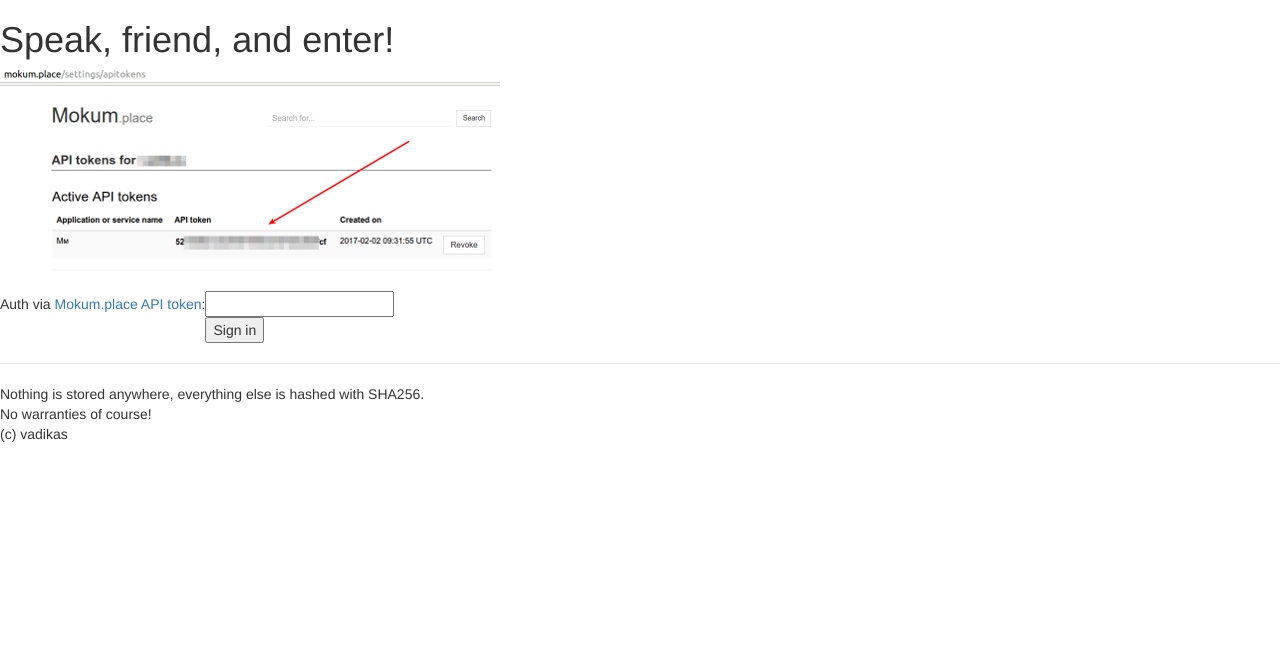
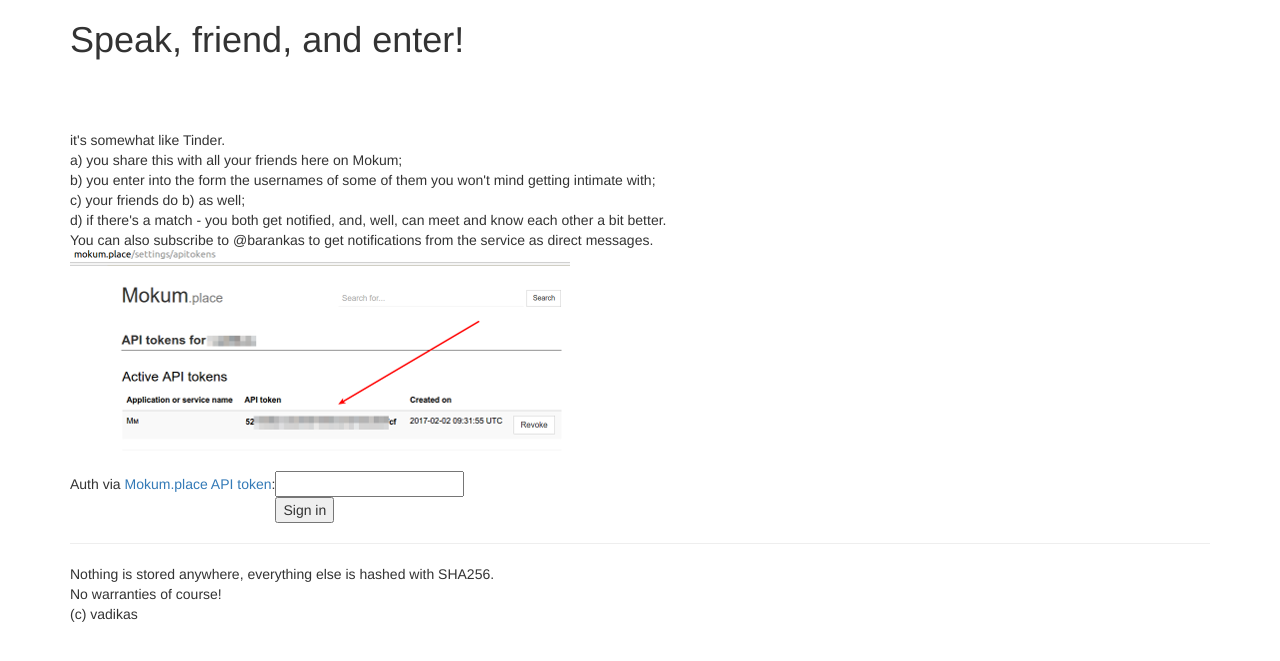
Before and after one commit to vadika/movdut, a Flask app: page / in a window 1280 px wide. Shown: the top 661 px of the page. Run offline with Flask 2, Linux system fonts and the light colour scheme; parts of the project's set-up code (start-up, migrations or seed data) failed here and were passed over; some libraries are stand-ins or nearby versions.

Commit message:
bootstrap refactor commit #1

```diff
--- a/templates/login.html
+++ b/templates/login.html
@@ -1,24 +1,46 @@
 {% extends "bootstrap/base.html" %}
 
+{% block navbar %}
+    <div class="navbar navbar-fixed-top">
+    </div>
+{% endblock %}
+
 {% block content %}
-<h1>  Speak, friend, and enter!</h1>
+    <div class="container">
+        <h1> Speak, friend, and enter!</h1>
+        <br></br>
+        <br> it's somewhat like Tinder.
+        <br> a) you share this with all your friends here on Mokum;
+        <br> b) you enter into the form the usernames of some of them you won't mind getting intimate with;
+        <br> c) your friends do b) as well;
+        <br> d) if there's a match - you both get notified, and, well, can meet and know each other a bit better.
+        <br> You can also subscribe to @barankas to get notifications from the service as direct messages.
+        <br>
+    </div>
+    <div class="container">
         <p>
-     <img src="static/apikey.png" >
+            <img src="static/apikey.png">
         </p>
         <form action="/signup" method="post">
             <table>
                 <tr>
-                    <td>Auth via <a href="https://mokum.place/settings/apitokens">Mokum.place API token</a>:</td><td>
-        <input type="password" name="apikey"></input></td></tr>
+                    <td>Auth via <a href="https://mokum.place/settings/apitokens">Mokum.place API token</a>:</td>
+                    <td>
+                        <input type="password" name="apikey"></input></td>
+                </tr>
                 <tr>
-        <td></td><td><input type="submit" value="Sign in"></input></td>
+                    <td></td>
+                    <td><input type="submit" value="Sign in"></input></td>
                 </tr>
             </table>
 
         </form>
+    </div>
+    <div class="container">
         <hr>
         Nothing is stored anywhere, everything else is hashed with SHA256.<br>
         No warranties of course!<br>
         (c) vadikas <br>
 
+    </div>
 {% endblock %}
```
Also changed, not shown: templates/main.html (+18 -10 lines). Lines whose indentation alone changed are shown as unchanged.
